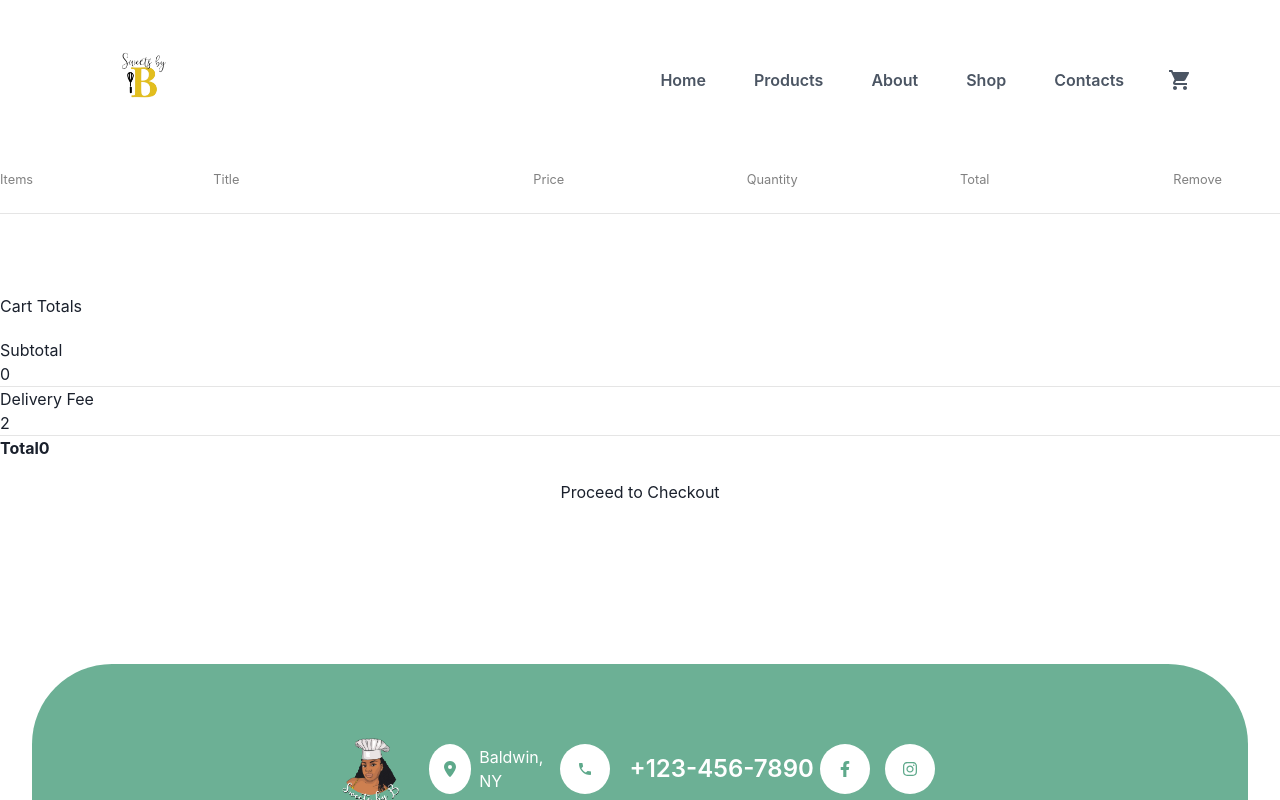
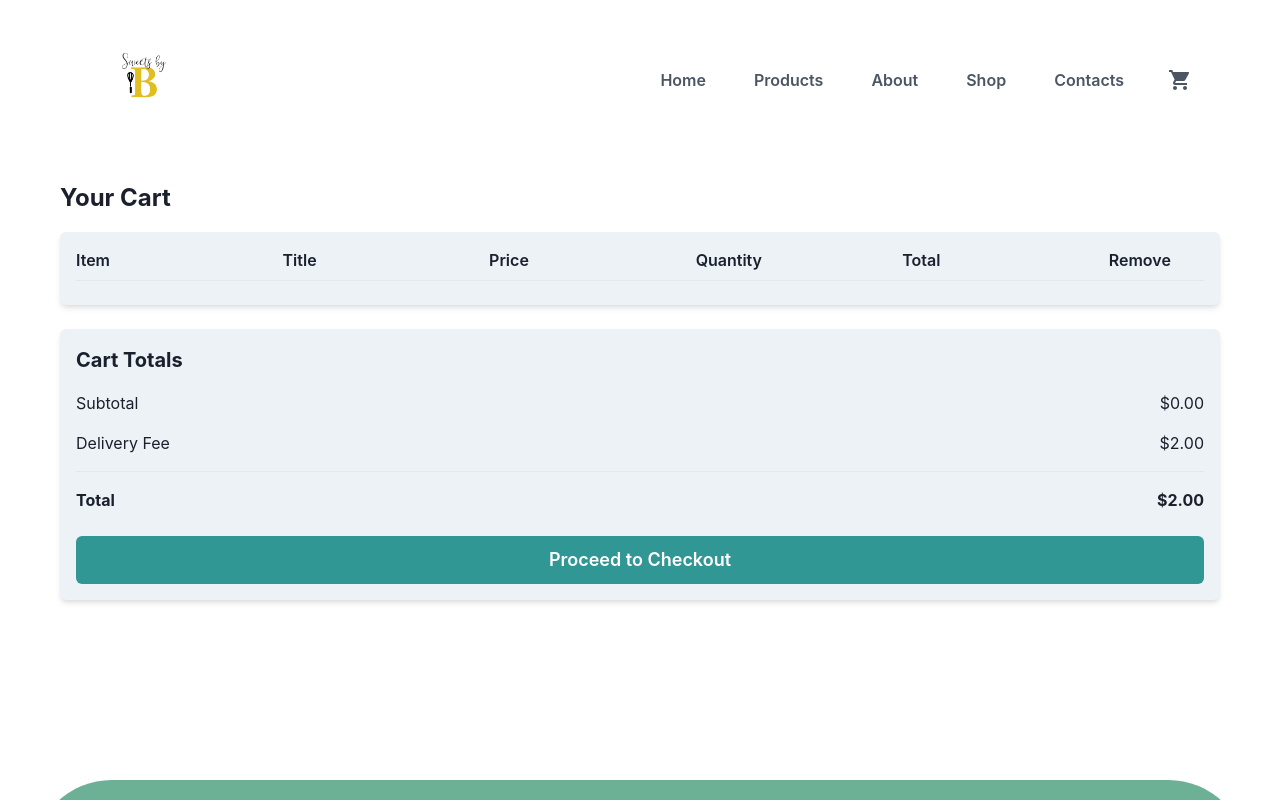
Before and after one commit to Chukwu12/React-SweetByB-app, a React (Vite) app in the folder my-project/: page /cart in a window 1280 px wide. Shown: the top 800 px of the page. Built offline with nearby package versions, Linux system fonts and the light colour scheme; a web font is replaced by a local one.

Commit message:
updated cart.jsx using chakra for styling

```diff
--- a/my-project/src/Pages/Cart.jsx
+++ b/my-project/src/Pages/Cart.jsx
@@ -1,67 +1,92 @@
 import React, { useContext } from "react";
-import './Cart.css'
+import { Box, Button, HStack, Text, VStack, Image, IconButton } from "@chakra-ui/react";
 import { StoreContext } from "../context/storeContext"; // ✅ Corrected import name
+import { FiTrash2 } from "react-icons/fi"; // Trash icon for remove action
 
 function Cart() {
-  const { cartItems, itemCard, removeFromCart } = useContext(StoreContext); // ✅ Fixed destructuring
+  const { cartItems, itemCard, removeFromCart } = useContext(StoreContext);
+
+  // Calculate subtotal dynamically based on cart items
+  const subtotal = itemCard.reduce((total, item) => {
+    if (cartItems[item.id] > 0) {
+      return total + (parseFloat(item.price) * cartItems[item.id]);
+    }
+    return total;
+  }, 0);
+
+  const deliveryFee = 2; // Fixed delivery fee for simplicity
+  const total = subtotal + deliveryFee;
 
   return (
-    <div className="cart">
-      <div className="cart-items">
-        <div className="cart-items-title">
-          <p>Items</p>
-          <p>Title</p>
-          <p>Price</p>
-          <p>Quantity</p>
-          <p>Total</p>
-          <p>Remove</p>
-        </div>
-        <br />
-        <hr />
-        {itemCard.map((item, index) => {
-          if (cartItems[item.id] > 0) {
-            return (
-              <div>
-                <div className="cart-items-title cart-items-item">
-                  <img src={item.itemImage} alt="" />
-                  <p>{item.name}</p>
-                  <p>${item.price}</p>
-                  <p>{cartItems[item.id]}</p>
-                  <p>${item.price * cartItems[item.id]}</p>
-                  <p onClick={()=>removeFromCart(item.id)}className="cross">x</p>
-                </div>
-                <hr />
-              </div>
+    <Box maxWidth="1200px" margin="auto" padding="20px">
+      <VStack spacing="24px" align="stretch">
+        <Box>
+          <Text fontSize="2xl" fontWeight="bold" mb={4}>Your Cart</Text>
+          <Box bg="gray.100" p={4} borderRadius="md" boxShadow="md">
+            <HStack spacing={4} fontWeight="semibold">
+              <Text flex="1">Item</Text>
+              <Text flex="1">Title</Text>
+              <Text flex="1">Price</Text>
+              <Text flex="1">Quantity</Text>
+              <Text flex="1">Total</Text>
+              <Text flex="0.5">Remove</Text>
+            </HStack>
+            <Box as="hr" my={2} />
+            {itemCard.map((item) => {
+              if (cartItems[item.id] > 0) {
+                return (
+                  <Box key={item.id} py={4}>
+                    <HStack spacing={4}>
+                      <Image src={item.itemImage} alt={item.itemTitle} boxSize="50px" objectFit="cover" />
+                      <Text flex="1">{item.name}</Text>
+                      <Text flex="1">${item.price}</Text>
+                      <Text flex="1">{cartItems[item.id]}</Text>
+                      <Text flex="1">${(parseFloat(item.price) * cartItems[item.id]).toFixed(2)}</Text>
+                      <IconButton
+                        icon={<FiTrash2 />}
+                        aria-label="Remove from cart"
+                        onClick={() => removeFromCart(item.id)}
+                        colorScheme="red"
+                      />
+                    </HStack>
+                    <Box as="hr" my={2} />
+                  </Box>
+                );
+              }
+              return null;
+            })}
+          </Box>
+        </Box>
 
-            )
-          }
-        })}
-      </div>
-      <div className="cart-bottom">
-        <div className="cart-total">
-          <h2>Cart Totals</h2>
-          <div>
-            <div className="cart-total-details">
-              <p>Subtotal</p>
-              <p>{0}</p>
-            </div>
-            <hr />
-            <div className="cart-total-details">
-              <p>Delivery Fee</p>
-              <p>{2}</p>
-            </div>
-            <hr />
-            <div className="cart-total-details">
-              <b>Total</b>
-              <b>{0}</b>
-            </div>
-          </div>
-          <button>
-              Proceed to Checkout
-            </button>
-        </div>
-      </div>
-    </div>
+        <Box bg="gray.100" p={4} borderRadius="md" boxShadow="md">
+          <Text fontSize="xl" fontWeight="bold" mb={4}>Cart Totals</Text>
+          <VStack align="stretch" spacing={4}>
+            <HStack justify="space-between">
+              <Text>Subtotal</Text>
+              <Text>${subtotal.toFixed(2)}</Text>
+            </HStack>
+            <HStack justify="space-between">
+              <Text>Delivery Fee</Text>
+              <Text>${deliveryFee.toFixed(2)}</Text>
+            </HStack>
+            <Box as="hr" />
+            <HStack justify="space-between" fontWeight="bold">
+              <Text>Total</Text>
+              <Text>${total.toFixed(2)}</Text>
+            </HStack>
+          </VStack>
+          <Button
+            colorScheme="teal"
+            size="lg"
+            width="100%"
+            mt={6}
+            _hover={{ bg: "teal.500" }}
+          >
+            Proceed to Checkout
+          </Button>
+        </Box>
+      </VStack>
+    </Box>
   );
 }
 
```
